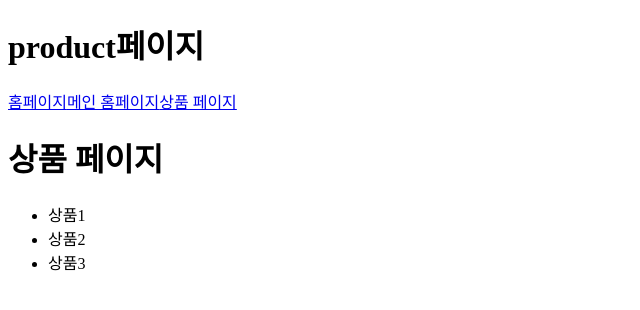
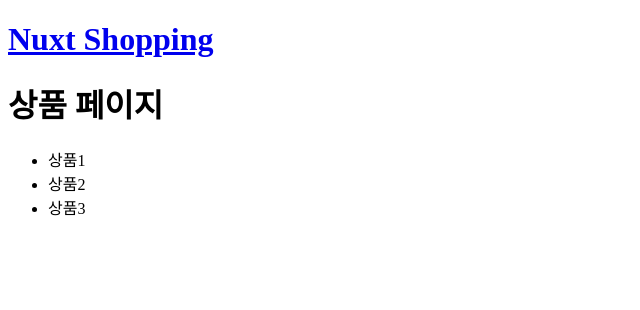
Before and after one commit to dkaskgkdua/nuxt-js-study, a Nuxt app: page /product in a window 1280 px wide. Shown: the top 310 px of the page, without its empty margins (0-640 px from the left). Built offline with nearby package versions, Linux system fonts and the light colour scheme.

Commit message:
1. 상품 상세 정보 조회 기능 개발

```diff
--- /dev/null
+++ b/api/index.js
@@ -0,0 +1,11 @@
+import axios from 'axios'
+
+const instance = axios.create({
+  baseURL:'http://localhost:3000',
+})
+
+function fetchProductById(id) {
+  return instance.get(`/products/${id}`)
+}
+
+export {fetchProductById}
--- a/layouts/default.vue
+++ b/layouts/default.vue
@@ -1,12 +1,12 @@
 <template>
   <div>
     <header>
-      <h1>{{ $route.name }}페이지</h1>
-      <NuxtLink to="/">홈페이지</NuxtLink>
-      <NuxtLink to="/main">메인 홈페이지</NuxtLink>
-      <NuxtLink to="/product">상품 페이지</NuxtLink>
+      <h1>
+        <NuxtLink to = "/">
+          Nuxt Shopping
+        </NuxtLink>
+      </h1>
     </header>
-
     <Nuxt></Nuxt>
   </div>
 </template>
--- /dev/null
+++ b/pages/detail/_id.vue
@@ -0,0 +1,27 @@
+<template>
+  <div>
+    <h1>상세 페이지</h1>
+    <div>
+      <img :src="product.imageUrl" :alt="product.name"/>
+      <p>name : {{ product.name }}</p>
+      <p>price: {{ product.price }}</p>
+    </div>
+  </div>
+</template>
+
+<script>
+import {fetchProductById} from "~/api";
+
+export default {
+  name: "Id",
+  async asyncData({ params }) {
+    const response = await fetchProductById(params.id);
+    const product = response.data
+    return { product }
+  }
+}
+</script>
+
+<style scoped>
+
+</style>
--- a/pages/index.vue
+++ b/pages/index.vue
@@ -6,9 +6,10 @@
       </div>
       <ul>
         <li
-          class= "item flex"
           v-for="product in products"
           :key="product.id"
+          class= "item flex"
+          @click="moveToDetailPage(product.id)"
         >
           <img
             class="product-image"
@@ -39,6 +40,11 @@ export default {
     return {
     }
   },
+  methods: {
+    moveToDetailPage(id) {
+      this.$router.push(`detail/${id}`);
+    }
+  }
 }
 </script>
 
```
